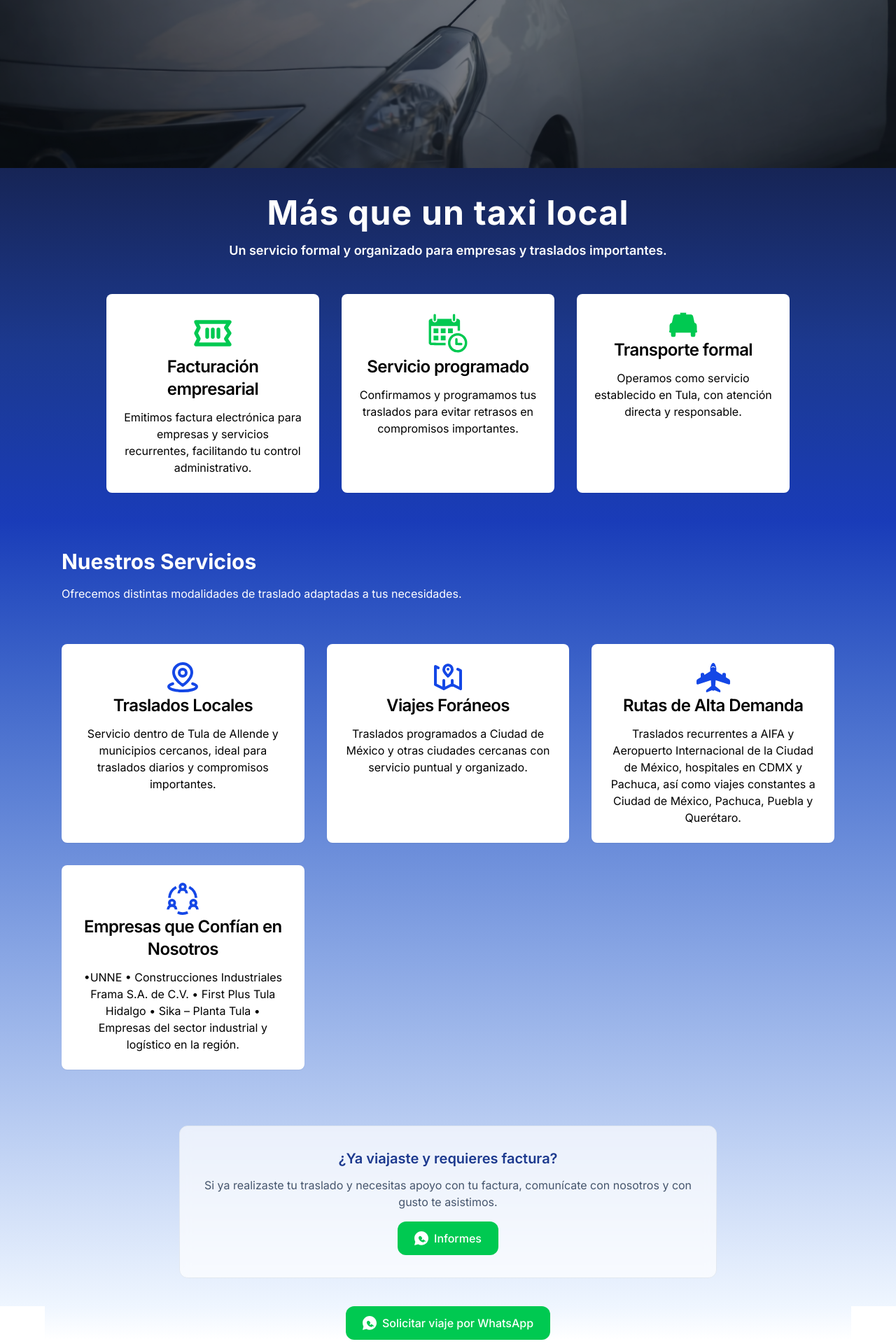
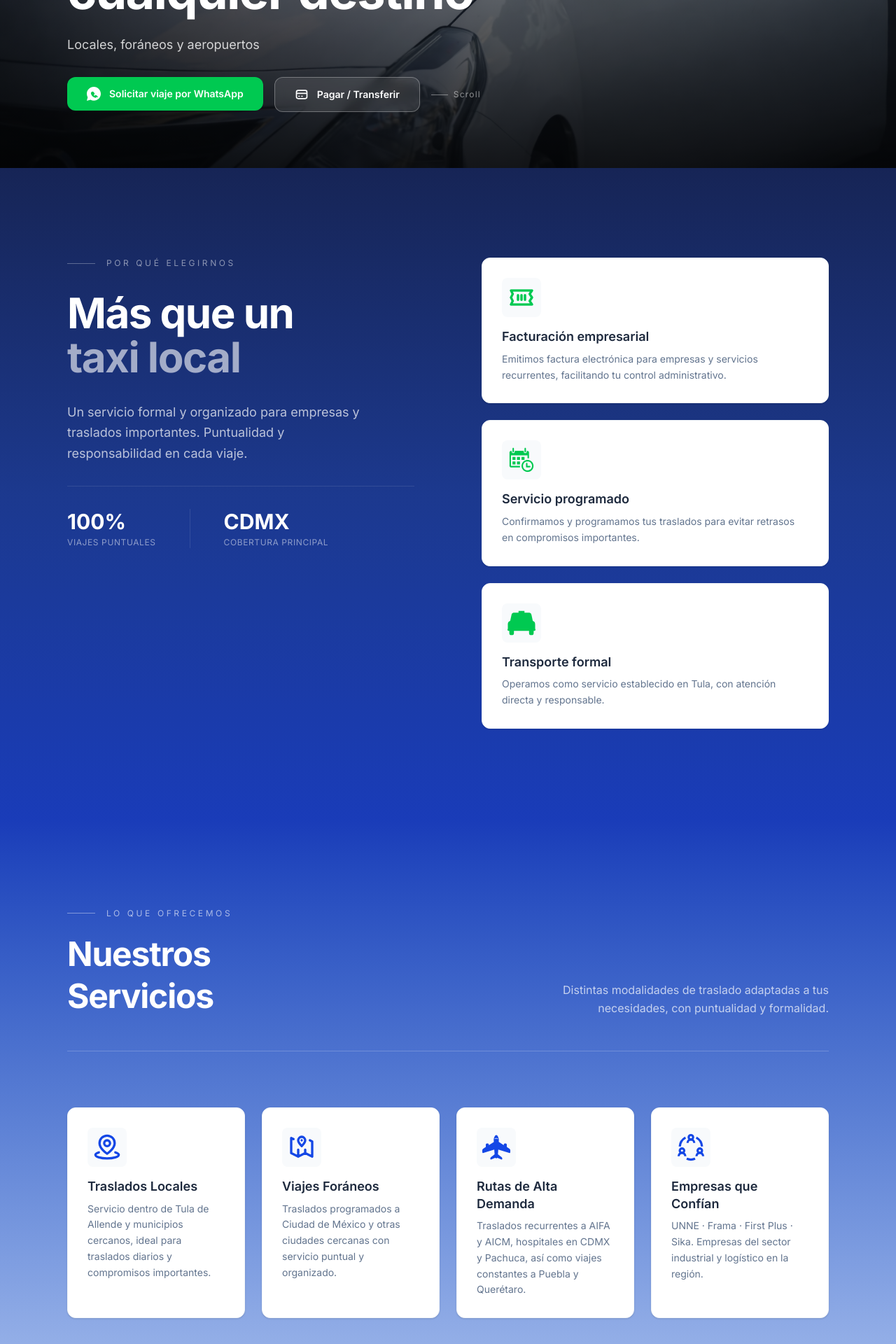
Before and after one commit to chuyAguilar/RaBe, a React (Vite) app: page / in a window 1280 px wide. Shown: the part 560-2480 px from the top of the page at 70% size. Built offline with nearby package versions, Linux system fonts and the light colour scheme.

Commit message:
feat: update UI components and sections

```diff
--- a/src/components/Card.jsx
+++ b/src/components/Card.jsx
@@ -1,12 +1,21 @@
 
 export function Card(props) {
-    const { tittle, subtittle,children, className = "" } = props
-    return (
-        <div className={`bg-white max-w-sm p-6  rounded-lg shadow-xs flex flex-col items-center hover:bg-blue-200 ${className}`}>
+	const { tittle, subtittle, children, className = "" } = props
+	return (
+		<div className={`group bg-white p-7 rounded-xl border border-slate-100 shadow-sm flex flex-col gap-4 hover:shadow-md hover:border-blue-200 transition-all duration-300 ${className}`}>
+			{/* Icono */}
+			<div className="p-2 w-fit rounded-lg bg-slate-50 group-hover:bg-blue-50 transition-colors duration-300">
+				{children}
+			</div>
 
-            {children}
-            <h5 className="text-center mb-3 text-2xl font-semibold tracking-tight text-heading leading-8">{tittle}</h5>
-            <p className="text-center">{subtittle}</p>
-        </div>
-    )
+			<div>
+				<h5 className="text-lg font-semibold text-slate-800 leading-snug mb-2">
+					{tittle}
+				</h5>
+				<p className="text-slate-500 text-sm leading-relaxed font-light">
+					{subtittle}
+				</p>
+			</div>
+		</div>
+	)
 }
--- a/src/components/WhatsAppButton.jsx
+++ b/src/components/WhatsAppButton.jsx
@@ -12,11 +12,12 @@ export function WhatsAppButton(props) {
 			href={url}
 			target="_blank"
 			rel="noopener noreferrer"
-            className=" text-center inline-flex items-center gap-2 rounded-xl px-6 py-3 font-medium bg-green-500 text-white hover:bg-green-600 transition-colors"
+			className="inline-flex items-center gap-3 rounded-xl px-7 py-3.5 font-semibold text-sm bg-green-500 text-white hover:bg-green-600 active:scale-[0.98] transition-all duration-200 shadow-sm hover:shadow-md"
 		>
-            <svg xmlns="http://www.w3.org/2000/svg" viewBox="0 0 512 512" className="h-5 w-5">
+			<svg xmlns="http://www.w3.org/2000/svg" viewBox="0 0 512 512" className="h-5 w-5 flex-shrink-0">
 				<path fill="currentColor" d="M256 0C114.6 0 0 114.6 0 256c0 45.4 11.9 88.5 32.7 126.5L0 512l137.2-36.5c36.7 20.4 78.4 31.1 120.9 31.1C397.4 506.6 512 392 512 256S397.4 0 256 0zm117.3 358.5c-9.1 24.3-34.1 41.7-60.8 41.7-6.2 0-12.2-1.1-17.9-2.6-28.5-7.6-60.9-25.9-88-53s-45.4-59.5-53-88c-1.5-5.7-2.6-11.7-2.6-17.9 0-26.7 17.4-51.7 41.7-60.8 5.7-2.1 11.7-3.2 17.9-3.2 4.3 0 8.5.6 12.5 1.5 6.7 1.5 13 4.2 18.5 8.1 3.5 2.5 6.4 5.6 8.7 9.1l29.4 44.1c3.5 5.3 5.4 11.6 5.4 18 0 8.3-3.2 16.3-8.8 22.3l-16.7 17.6c-1.3 1.3-2.6 2.7-3.7 4.1-.7 1.1-1.4 2.2-2 3.4 5.9 11.5 15.6 21.2 27.1 27.1 1.2-.6 2.3-1.3 3.4-2l17.6-16.7c6-5.6 14-8.8 22.3-8.8 6.4 0 12.7 1.9 18 5.4l44.1 29.4c3.5 2.3 6.6 5.2 9.1 8.7 3.9 5.5 6.6 11.8 8.1 18.5 1 4 1.5 8.2 1.5 12.5 0 6.2-1.1 12.2-3.2 17.9z" />
 			</svg>
-            {label}</a>
+			{label}
+		</a>
 	)
 }
--- a/src/sections/FinalCTA.jsx
+++ b/src/sections/FinalCTA.jsx
@@ -1,14 +1,36 @@
 import { WhatsAppButton } from "../components/WhatsAppButton"
+
 export function FinalCTA(props) {
-    const {phone,message} = props
+	const { phone, message } = props
 	return (
-        <section className="flex flex-col justify-center items-center max-w-5xl mx-auto px-6 mb-15 bg-gradient-to-b from-blue-50 to-white max-w-6xl mx-auto">
-            <div className="px-6"></div>
+		<section className="bg-gradient-to-b from-blue-50 to-white">
+			<div className="max-w-7xl mx-auto px-8 sm:px-16 lg:px-24 py-20 lg:py-28">
+				{/* Línea superior */}
+				<div className="border-t border-slate-200 mb-12"></div>
+
+				{/* Layout horizontal: texto a la izquierda, botón a la derecha */}
+				<div className="flex flex-col lg:flex-row lg:items-center lg:justify-between gap-8">
+					<div className="max-w-xl">
+						<p className="text-slate-400 text-xs tracking-[0.3em] uppercase font-medium mb-3">
+							¿Listo para viajar?
+						</p>
+						<h2 className="text-3xl sm:text-4xl font-bold text-blue-900 tracking-tight leading-tight">
+							Agenda tu traslado<br className="hidden sm:block" /> hoy mismo
+						</h2>
+						<p className="text-slate-500 text-base font-light mt-4 leading-relaxed">
+							Reserva rápida, directa y sin complicaciones vía WhatsApp.
+						</p>
+					</div>
+
+					<div className="flex-shrink-0">
 						<WhatsAppButton
 							phone={phone}
 							message={message}
 							label="Solicitar viaje por WhatsApp"
 						/>
+					</div>
+				</div>
+			</div>
 		</section>
 	)
 }
--- a/src/sections/Hero.jsx
+++ b/src/sections/Hero.jsx
@@ -1,30 +1,69 @@
+import { Link } from "react-router-dom"
 import { WhatsAppButton } from "../components/WhatsAppButton"
+
 export function Hero(props) {
 	const {
 		title,
 		subtitle,
 		phone,
 		message } = props
+
 	return (
 		<section
-            className="relative min-h-screen flex items-center justify-center px-6 bg-cover bg-[position:65%_center] sm:bg-center"
+			className="relative min-h-screen flex flex-col justify-end px-8 sm:px-16 lg:px-24 pb-20 bg-cover bg-[position:65%_center] sm:bg-center"
 			style={{ backgroundImage: "url('/heroImg.png')" }}
 		>
-            <div className="absolute inset-0 bg-black/40"></div>
-            <div className="relative w-full max-w-4xl mx-auto text-center space-y-6 text-white">
-                <h1 className="text-5xl sm:text-7xl font-bold tracking-wide">
+			{/* Overlay degradado hacia abajo, más intenso en la parte inferior */}
+			<div className="absolute inset-0 bg-gradient-to-t from-black/80 via-black/30 to-black/10"></div>
+
+			{/* Línea decorativa superior */}
+			<div className="absolute top-10 left-8 sm:left-16 lg:left-24 right-8 sm:right-16 lg:right-24 flex items-center gap-4">
+				<span className="text-white/70 text-xs tracking-[0.3em] uppercase font-light">
+					Tula de Allende · Hidalgo
+				</span>
+				<div className="flex-1 h-px bg-white/20"></div>
+			</div>
+
+			{/* Contenido principal — alineado a la izquierda */}
+			<div className="relative z-10 max-w-3xl space-y-6">
+
+				{/* Eyebrow */}
+				<p className="text-white/60 text-xs sm:text-sm tracking-[0.25em] uppercase font-medium">
+					Servicio de Traslado Privado
+				</p>
+
+				<h1 className="text-5xl sm:text-6xl lg:text-7xl font-bold text-white leading-[1.05] tracking-tight">
 					{title}
 				</h1>
 
-                <h2 className="text-base sm:text-lg font-semibold">
+				<p className="text-white/80 text-base sm:text-lg font-light max-w-md leading-relaxed">
 					{subtitle}
-                </h2>
+				</p>
 
+				<div className="flex flex-col sm:flex-row items-start gap-4 pt-2">
 					<WhatsAppButton
 						phone={phone}
 						message={message}
 						label="Solicitar viaje por WhatsApp"
 					/>
+
+					{/* Botón secundario — Datos bancarios */}
+					<Link
+						to="/datos-bancarios"
+						className="inline-flex items-center gap-3 rounded-xl px-7 py-3.5 font-semibold text-sm bg-white/10 text-white border border-white/30 hover:bg-white/20 active:scale-[0.98] backdrop-blur-sm transition-all duration-200"
+					>
+						<svg xmlns="http://www.w3.org/2000/svg" className="h-5 w-5 flex-shrink-0" fill="none" viewBox="0 0 24 24" stroke="currentColor" strokeWidth={2}>
+							<path strokeLinecap="round" strokeLinejoin="round" d="M3 10h18M7 15h1m4 0h1m-7 4h12a3 3 0 003-3V8a3 3 0 00-3-3H6a3 3 0 00-3 3v8a3 3 0 003 3z" />
+						</svg>
+						Pagar / Transferir
+					</Link>
+
+					{/* Indicador de scroll */}
+					<div className="hidden sm:flex items-center gap-2 text-white/50 text-xs tracking-widest self-center">
+						<div className="w-6 h-px bg-white/40"></div>
+						<span>Scroll</span>
+					</div>
+				</div>
 			</div>
 		</section>
 	)
--- a/src/sections/Services.jsx
+++ b/src/sections/Services.jsx
@@ -5,66 +5,74 @@ import { AirportIcon } from "../components/Icons/AirportIcon";
 import { Teams } from "../components/Icons/Teams";
 import { WhatsAppButton } from "../components/WhatsAppButton";
 import { business } from "../config/business";
+
 export function Services() {
 	return (
-    <section class="py-10 bg-gradient-to-b from-blue-800 to-blue-50 mt-0">
-      <div class="max-w-6xl mx-auto px-6">
-        <h2 class="text-3xl font-bold text-white">Nuestros Servicios</h2>
+		<section className="py-24 lg:py-32 bg-gradient-to-b from-blue-800 to-blue-50">
+			<div className="max-w-7xl mx-auto px-8 sm:px-16 lg:px-24">
 
-        <p class="text-white mt-4 max-w-2xl mb-15">
-          Ofrecemos distintas modalidades de traslado adaptadas a tus
-          necesidades.
+				{/* Encabezado de sección — horizontal */}
+				<div className="flex flex-col sm:flex-row sm:items-end justify-between gap-6 mb-16 lg:mb-20 border-b border-white/20 pb-12">
+					<div>
+						<div className="flex items-center gap-4 mb-5">
+							<div className="w-10 h-px bg-white/40"></div>
+							<span className="text-white/60 text-xs tracking-[0.3em] uppercase">Lo que ofrecemos</span>
+						</div>
+						<h2 className="text-4xl sm:text-5xl font-bold text-white tracking-tight leading-tight">
+							Nuestros<br />Servicios
+						</h2>
+					</div>
+					<p className="text-white/70 text-base font-light leading-relaxed max-w-sm sm:text-right">
+						Distintas modalidades de traslado adaptadas a tus necesidades, con puntualidad y formalidad.
 					</p>
+				</div>
 
-        <div className="grid grid-cols-2 lg:grid-cols-3 gap-8 justify-items-center">
+				{/* Grid editorial de servicios */}
+				<div className="grid grid-cols-1 sm:grid-cols-2 lg:grid-cols-4 gap-6">
 					<Card
 						tittle="Traslados Locales"
 						subtittle="Servicio dentro de Tula de Allende y municipios cercanos, ideal para traslados diarios y compromisos importantes."
 					>
-            <LocalIcon className="h-12 w-12 text-blue-700" />
+						<LocalIcon className="h-10 w-10 text-blue-700" />
 					</Card>
 
 					<Card
 						tittle="Viajes Foráneos"
 						subtittle="Traslados programados a Ciudad de México y otras ciudades cercanas con servicio puntual y organizado."
 					>
-            <MapIcon className="h-12 w-12 text-blue-700" />
+						<MapIcon className="h-10 w-10 text-blue-700" />
 					</Card>
 
 					<Card
-            className="col-span-2 lg:col-span-1"
 						tittle="Rutas de Alta Demanda"
-            subtittle="Traslados recurrentes a AIFA y Aeropuerto Internacional de la Ciudad de México, hospitales en CDMX y Pachuca, así como viajes constantes a Ciudad de México, Pachuca, Puebla y Querétaro."
+						subtittle="Traslados recurrentes a AIFA y AICM, hospitales en CDMX y Pachuca, así como viajes constantes a Puebla y Querétaro."
 					>
-            <AirportIcon className="h-12 w-12 text-blue-700" />
+						<AirportIcon className="h-10 w-10 text-blue-700" />
 					</Card>
 
 					<Card
-            className="col-span-2 lg:col-span-1"
-            tittle="Empresas que Confían en Nosotros"
-            subtittle="•UNNE • Construcciones Industriales Frama S.A. de C.V. • First Plus Tula Hidalgo • Sika – Planta Tula • Empresas del sector industrial y logístico en la región."
+						tittle="Empresas que Confían"
+						subtittle="UNNE · Frama · First Plus · Sika. Empresas del sector industrial y logístico en la región."
 					>
-            <Teams className="h-12 w-12 text-blue-700" />
+						<Teams className="h-10 w-10 text-blue-700" />
 					</Card>
 				</div>
 
-        <div className="mt-20">
-          <div className="max-w-3xl mx-auto bg-white/70 backdrop-blur-sm border border-slate-200 rounded-xl p-8 text-center">
-            <h3 className="text-xl font-semibold text-blue-900 mb-3">
-              ¿Ya viajaste y requieres factura?
+				{/* Bloque de factura — separado, con más espacio */}
+				<div className="mt-20 lg:mt-28">
+					<div className="max-w-2xl mx-auto bg-white/70 backdrop-blur-sm border border-slate-200/60 rounded-2xl p-10 text-center">
+						<p className="text-blue-800/60 text-xs tracking-[0.25em] uppercase font-medium mb-4">Después de tu viaje</p>
+						<h3 className="text-2xl font-bold text-blue-900 mb-4 tracking-tight">
+							¿Requieres factura?
 						</h3>
-            <p className="text-slate-600">
-              Si ya realizaste tu traslado y necesitas apoyo con tu factura,
-              comunícate con nosotros y con gusto te asistimos.{" "}
+						<p className="text-slate-600 text-base font-light leading-relaxed mb-8 max-w-md mx-auto">
+							Si ya realizaste tu traslado y necesitas apoyo con tu factura, comunícate con nosotros y con gusto te asistimos.
 						</p>
-
-            <div className="mt-4">
 						<WhatsAppButton
 							phone={business.contact.phone2}
 							message={business.contact.trackingMessages.factura}
-                label="Informes"
+							label="Informes de facturación"
 						/>
-            </div>
 					</div>
 				</div>
 			</div>
--- a/src/sections/Trust.jsx
+++ b/src/sections/Trust.jsx
@@ -2,35 +2,70 @@ import { Card } from "../components/Card"
 import { FacturaIcon } from "../components/Icons/FacturaIcon"
 import { CalendarIcon } from "../components/Icons/CalendarIcon"
 import { TransportIcon } from "../components/Icons/TransportIcon"
+
 export function Trust() {
+	return (
+		<section className="py-24 lg:py-32 bg-gradient-to-b from-blue-950 via-blue-900 to-blue-800">
+			<div className="max-w-7xl mx-auto px-8 sm:px-16 lg:px-24">
 
-    return (
-        <section className="py-10 bg-gradient-to-b from-blue-950 via-blue-900 to-blue-800">
-            <div className="max-w-5xl mx-auto px-6">
+				{/* Layout asimétrico: texto editorial a la izquierda + cards a la derecha */}
+				<div className="grid grid-cols-1 lg:grid-cols-2 gap-16 lg:gap-24 items-start">
 
-                <div className="text-center mb-12">
-                    <h1 className="text-3xl sm:text-5xl text-white font-bold tracking-wide mb-4">
-                        Más que un taxi local
-                    </h1>
-                    <h2 className="text-sm sm:text-lg text-white font-semibold">
-                        Un servicio formal y organizado para empresas y traslados importantes.
-                    </h2>
+					{/* Columna izquierda — texto editorial */}
+					<div className="flex flex-col gap-8 lg:sticky lg:top-24">
+						<div className="flex items-center gap-4">
+							<div className="w-10 h-px bg-white/30"></div>
+							<span className="text-white/50 text-xs tracking-[0.3em] uppercase">Por qué elegirnos</span>
 						</div>
 
-                <div className="grid grid-cols-1 lg:grid-cols-3 gap-8 justify-items-center">
+						<h2 className="text-4xl sm:text-5xl lg:text-6xl text-white font-bold tracking-tight leading-[1.05]">
+							Más que un<br />
+							<span className="text-white/60">taxi local</span>
+						</h2>
 
-                    <Card tittle={"Facturación empresarial"} subtittle={"Emitimos factura electrónica para empresas y servicios recurrentes, facilitando tu control administrativo."}>
-                        <FacturaIcon className="h-16 w-16 text-green-500" />
+						<p className="text-white/70 text-base sm:text-lg font-light leading-relaxed max-w-md">
+							Un servicio formal y organizado para empresas y traslados importantes.
+							Puntualidad y responsabilidad en cada viaje.
+						</p>
+
+						{/* Estadística decorativa */}
+						<div className="border-t border-white/10 pt-8">
+							<div className="flex gap-12">
+								<div>
+									<p className="text-3xl font-bold text-white">100%</p>
+									<p className="text-white/50 text-xs tracking-wider uppercase mt-1">Viajes puntuales</p>
+								</div>
+								<div className="border-l border-white/10 pl-12">
+									<p className="text-3xl font-bold text-white">CDMX</p>
+									<p className="text-white/50 text-xs tracking-wider uppercase mt-1">Cobertura principal</p>
+								</div>
+							</div>
+						</div>
+					</div>
+
+					{/* Columna derecha — cards verticales */}
+					<div className="flex flex-col gap-6">
+						<Card
+							tittle="Facturación empresarial"
+							subtittle="Emitimos factura electrónica para empresas y servicios recurrentes, facilitando tu control administrativo."
+						>
+							<FacturaIcon className="h-10 w-10 text-green-500" />
 						</Card>
 
-                    <Card tittle={"Servicio programado"} subtittle={"Confirmamos y programamos tus traslados para evitar retrasos en compromisos importantes."}>
-                        <CalendarIcon className="h-16 w-16 text-green-500" />
+						<Card
+							tittle="Servicio programado"
+							subtittle="Confirmamos y programamos tus traslados para evitar retrasos en compromisos importantes."
+						>
+							<CalendarIcon className="h-10 w-10 text-green-500" />
 						</Card>
 
-                    <Card tittle={"Transporte formal"} subtittle={"Operamos como servicio establecido en Tula, con atención directa y responsable."}>
+						<Card
+							tittle="Transporte formal"
+							subtittle="Operamos como servicio establecido en Tula, con atención directa y responsable."
+						>
 							<TransportIcon className="h-10 w-10 text-green-500" />
 						</Card>
-
+					</div>
 				</div>
 			</div>
 		</section>
```
Also changed, not shown: src/pages/DatosBancarios.jsx (+6 -2 lines). Lines whose indentation alone changed are shown as unchanged.
